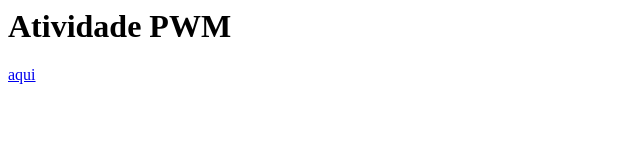
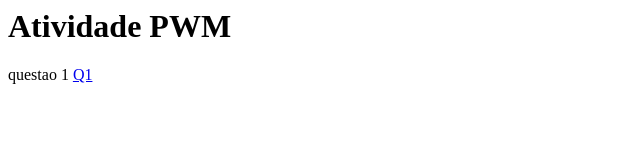
Before and after one commit to Gabrielabsalao24/programa-o-web-e-mobile, a plain HTML site: page index.html in a window 1280 px wide. Shown: the full height of the page, 0-640 px from the left. Drawn offline with Linux system fonts and the light colour scheme.

Commit message:
mudein index

```diff
--- a/index.html
+++ b/index.html
@@ -1,2 +1,2 @@
 <h1>Atividade PWM </h1>
-<a href="1.html">aqui</a>
+<p>questao 1 <a href="1.html">Q1</a></p>
```
